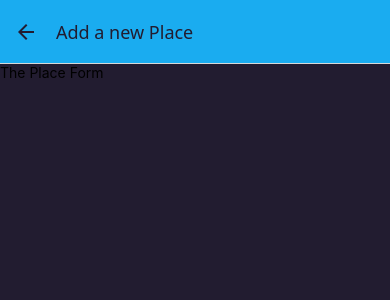
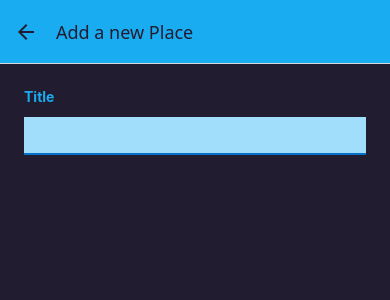
Before and after one commit to stephany247/favPlacesApp, a React Native app: screen /AddPlace in a window 390 px wide. Shown: the top 300 px of the page. Built offline with nearby package versions, Linux system fonts and the light colour scheme.

Commit message:
feat: add styling for custom form

```diff
--- a/components/Places/PlaceForm.js
+++ b/components/Places/PlaceForm.js
@@ -1,11 +1,43 @@
-import { Text, View } from 'react-native';
+import { useState } from 'react';
+import { ScrollView, StyleSheet, Text, TextInput, View } from 'react-native';
+import { Colors } from '../../constants/colors';
 
 function PlaceForm() {
+  const [enteredTitle, setEnteredTitle] = useState('');
+
+  function changeTitleHandler(enteredText) {
+    setEnteredTitle(enteredText);
+  }
+
   return (
-    <View>
-      <Text>The Place Form</Text>
-    </View>
+    <ScrollView style={styles.form}>
+      <View>
+        <Text style={styles.label}>Title</Text>
+        <TextInput
+          style={styles.input}
+          onChangeText={changeTitleHandler}
+          value={enteredTitle}
+        />
+      </View>
+    </ScrollView>
   );
 }
 
 export default PlaceForm;
+
+const styles = StyleSheet.create({
+  form: {
+    flex: 1,
+    padding: 24,
+  },
+  label: { fontWeight: 'bold', marginBottom: 4, color: Colors.primary500 },
+  input: {
+    marginVertical: 8,
+    paddingHorizontal: 4,
+    paddingVertical: 8,
+    fontSize: 16,
+    borderBottomColor: Colors.primary700,
+    borderBottomWidth: 2,
+    backgroundColor: Colors.primary100,
+  },
+});
```
